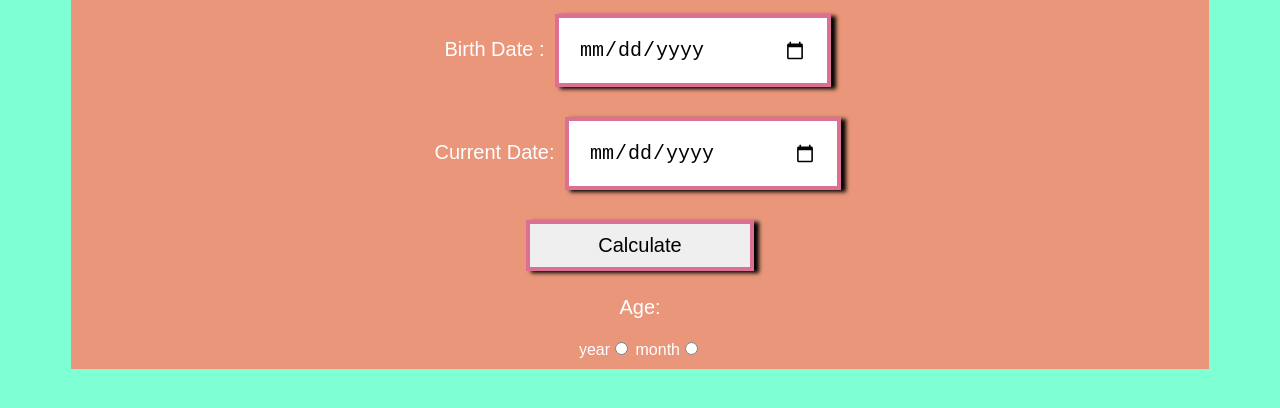
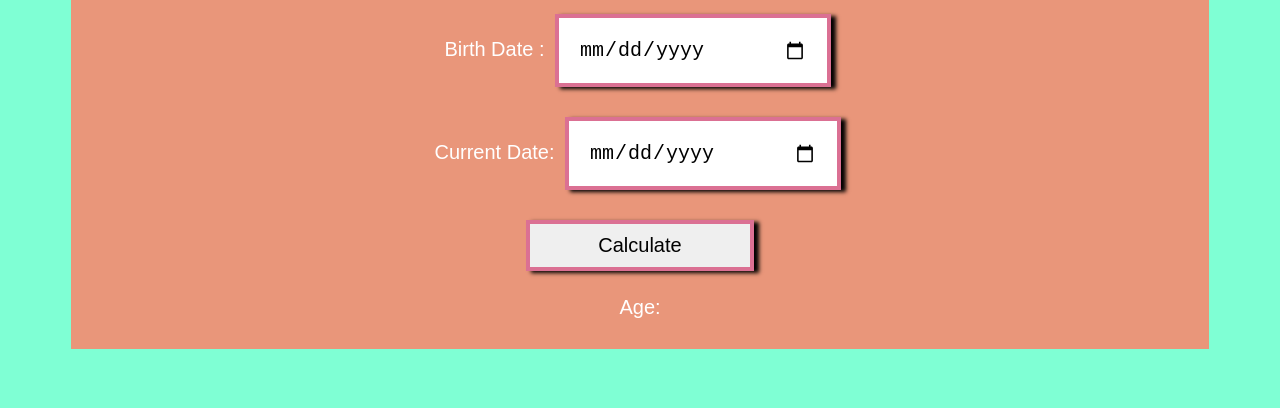
Before and after one commit to wakeuprohit/jscomplite, a plain HTML site: page Datecalculter.html in a window 1280 px wide. Shown: the part 76-484 px from the top of the page. Drawn offline with Linux system fonts and the light colour scheme.

Commit message:
remove element

```diff
--- a/Datecalculter.html
+++ b/Datecalculter.html
@@ -19,8 +19,6 @@
             </p>
            <input type="button" value="Calculate" onclick=" CalculateDeff()">
             <p id="showAge">Age:</p>
-            year<input type="radio" name="ro" value="Age" >
-            month<input type="radio" name="ro" value="Age" >
         </form>
     </div>
     <script src="Datejs.js"></script>
```
